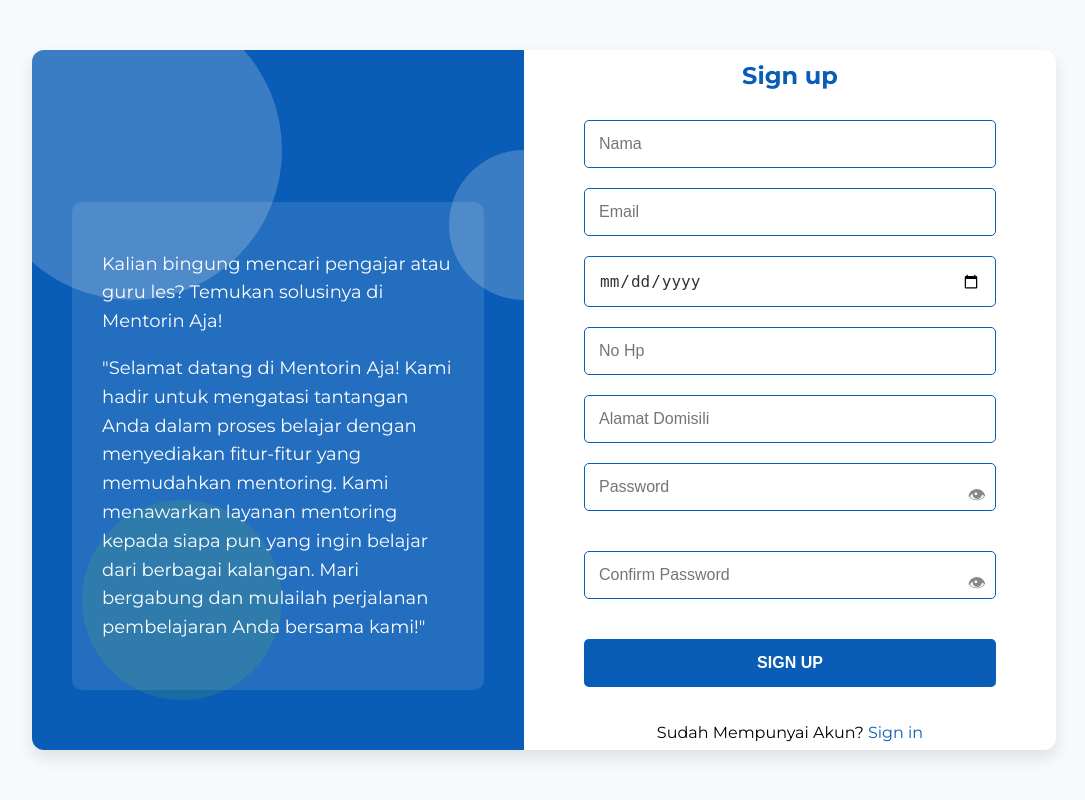
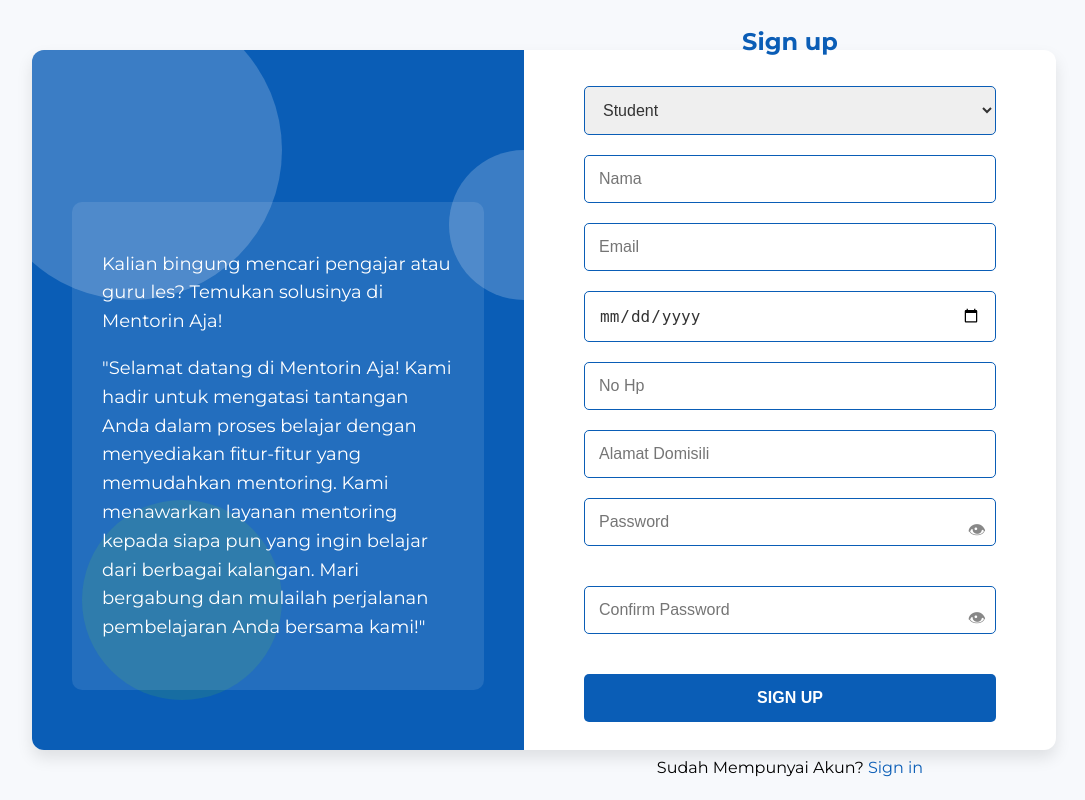
Before and after one commit to krisnabimantoro/basdat_MentorinAja, a PHP site: page /XE/signup.html in a window 1280 px wide. Shown: the whole page, without its empty margins (96-1181 px from the left). Run offline with PHP 8.4, Linux system fonts and the light colour scheme.

Commit message:
update sign in

```diff
--- a/signup.html
+++ b/signup.html
@@ -1,18 +1,13 @@
 <!DOCTYPE html>
 <html lang="en">
   <head>
-<meta charset="UTF-8">
-<meta name="viewport" content="width=device-width, initial-scale=1.0">
-<title>Sign Up Form</title>
-<link rel="preconnect" href="https://fonts.googleapis.com">
-<link rel="preconnect" href="https://fonts.gstatic.com/" crossorigin>
-<link href="https://fonts.googleapis.com/css2?family=Montserrat:ital,wght@0,100..900;1,100..900&display=swap" rel="stylesheet">
-<link rel="stylesheet" href="./signup.css">
-
-</head>
-<style>
-
-</style>
+    <meta charset="UTF-8" />
+    <meta name="viewport" content="width=device-width, initial-scale=1.0" />
+    <title>MentorinAja/Sign Up Form</title>
+    <link rel="stylesheet" href="./signup.css" />
+    <link rel="preconnect" href="https://fonts.googleapis.com" />
+    <link rel="preconnect" href="https://fonts.gstatic.com" crossorigin />
+    <link href="https://fonts.googleapis.com/css2?family=Montserrat:wght@100;400;500;600;700&display=swap" rel="stylesheet" />
   </head>
   <body>
     <div class="container">
@@ -22,42 +17,60 @@
         <div class="circle-3"></div>
         <div class="text-box">
           <p>Kalian bingung mencari pengajar atau guru les? Temukan solusinya di Mentorin Aja!</p>
-      <p>"Selamat datang di Mentorin Aja! Kami hadir untuk mengatasi tantangan Anda dalam proses belajar dengan menyediakan fitur-fitur yang memudahkan mentoring. Kami menawarkan layanan mentoring kepada siapa pun yang ingin belajar dari berbagai kalangan. Mari bergabung dan mulailah perjalanan pembelajaran Anda bersama kami!"</p>
+          <p>
+            "Selamat datang di Mentorin Aja! Kami hadir untuk mengatasi tantangan Anda dalam proses belajar dengan menyediakan fitur-fitur
+            yang memudahkan mentoring. Kami menawarkan layanan mentoring kepada siapa pun yang ingin belajar dari berbagai kalangan. Mari
+            bergabung dan mulailah perjalanan pembelajaran Anda bersama kami!"
+          </p>
         </div>
       </div>
       <div class="right-side montserrat-signup">
         <h2>Sign up</h2>
-    <input type="text" class="input-field" placeholder="Nama">
-    <input type="email" class="input-field" placeholder="Email" pattern="[a-zA-Z0-9._%+-]+@[a-zA-Z0-9.-]+\.[a-zA-Z]{2,}$" title="Masukkan alamat email yang valid">
-    <input type="date" class="input-field" placeholder="Tanggal Lahir">
-    <input type="tel" class="input-field" placeholder="No Hp" pattern="[0-9]{10,12}" title="Masukkan nomor telepon yang valid">
-    <input type="text" class="input-field" placeholder="Alamat Domisili">
+        <form action="./php/signup.php" method="post">
+          <select id="role" class="input-field" name="role">
+            <option value="2">Student</option>
+            <option value="1">Mentor</option>
+          </select>
+          <input type="text" class="input-field" placeholder="Nama" id="name" name="name" />
+          <input type="email" class="input-field" placeholder="Email" id="email" name="email" />
+          <input type="date" class="input-field date" placeholder="Tanggal Lahir" id="dob" name="dob" />
+          <input
+            type="tel"
+            class="input-field"
+            placeholder="No Hp"
+            pattern="[0-9]{10,12}"
+            title="Masukkan nomor telepon yang valid"
+            id="phone"
+            name="phone"
+          />
+          <input type="text" class="input-field" placeholder="Alamat Domisili" id="address" name="address" />
           <div class="password-container">
-      <input type="password" class="input-field" placeholder="Password">
+            <input type="password" class="input-field" placeholder="Password" id="password" name="password" />
             <span class="show-password">&#128065;</span>
           </div>
           <div class="password-container">
-      <input type="password" class="input-field" placeholder="Confirm Password">
+            <input type="password" class="input-field" placeholder="Confirm Password" id="confirm-password" name="confirm-password" />
             <span class="show-password">&#128065;</span>
           </div>
-    <button class="button">Sign Up</button>
+          <button class="button" type="submit">Sign Up</button>
+        </form>
         <div class="sign-in-container">
-      <p>Sudah Mempunyai Akun? <a href="#" class="sign-in">Sign in</a></p>
+          <p>Sudah Mempunyai Akun? <a href="../login.html" class="sign-in">Sign in</a></p>
         </div>
       </div>
     </div>
     <script>
-  const showPasswordToggles = document.querySelectorAll('.show-password');
+      const showPasswordToggles = document.querySelectorAll(".show-password");
 
-  showPasswordToggles.forEach(toggle => {
-    toggle.addEventListener('click', () => {
+      showPasswordToggles.forEach((toggle) => {
+        toggle.addEventListener("click", () => {
           const input = toggle.previousElementSibling;
-      if (input.type === 'password') {
-        input.type = 'text';
-        toggle.innerHTML = '&#10006;'; // Cross icon
+          if (input.type === "password") {
+            input.type = "text";
+            toggle.innerHTML = "&#10006;"; // Cross icon
           } else {
-        input.type = 'password';
-        toggle.innerHTML = '&#128065;'; // Eye icon
+            input.type = "password";
+            toggle.innerHTML = "&#128065;"; // Eye icon
           }
         });
       });
```
Also changed, not shown: login.css (+17 -9 lines). Lines whose indentation alone changed are shown as unchanged.
